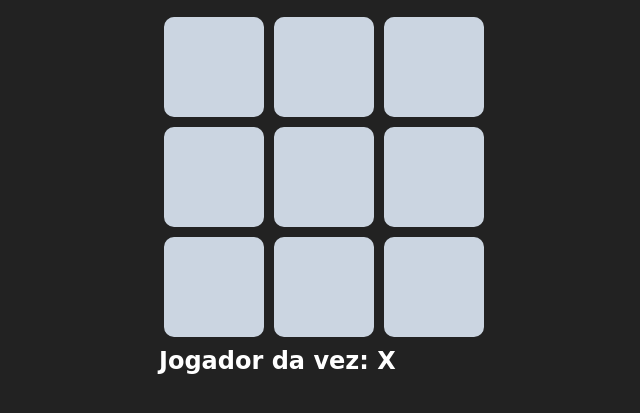
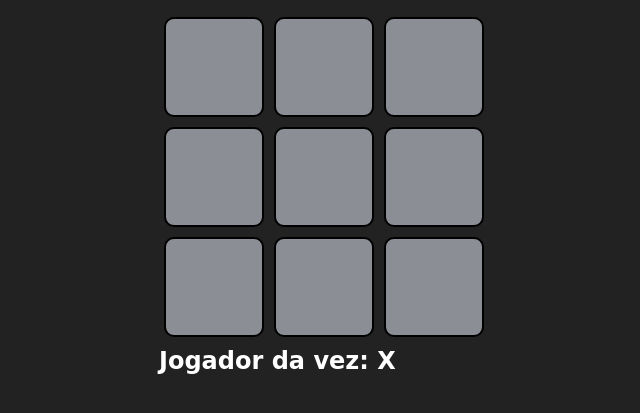
Before and after one commit to RitterGabriel/Tic-Tac-Toe, a plain HTML site: page index.html in a window 1280 px wide. Shown: the part 237-650 px from the top of the page, without its empty margins (316-956 px from the left). Drawn offline with Linux system fonts and the light colour scheme.

Commit message:
new button color

```diff
--- a/style.css
+++ b/style.css
@@ -42,8 +42,8 @@ hr {
   margin: 5px;
   cursor: pointer;
   font-size: 50px;
-  background: #cbd5e1;
+  background: #8b8f95;
   border-radius: 10px;
   border-style: solid;
-  border-color: #cbd5e1;
+  border-color: #000000;
 }
```
